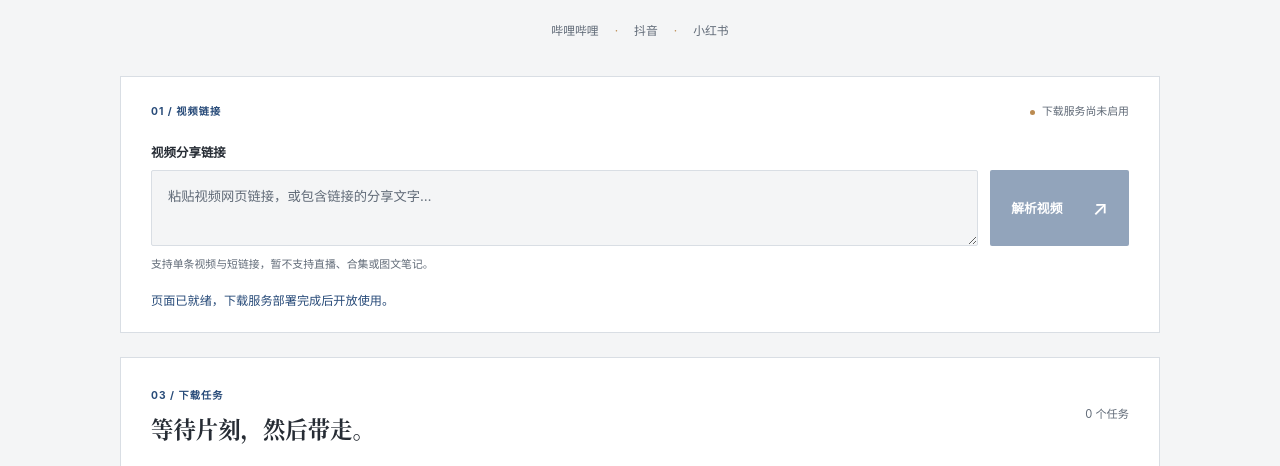
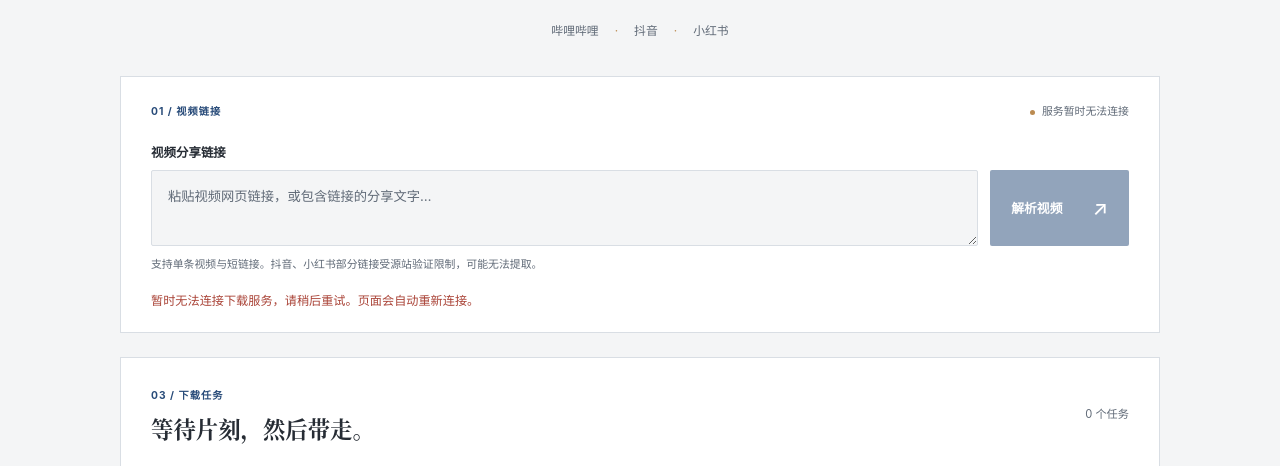
Before and after one commit to STRAY-FLZ/stray-articles, a plain HTML site: page tools/video/index.html in a window 1280 px wide. Shown: the part 333-799 px from the top of the page. Drawn offline with Linux system fonts and the light colour scheme; no server answers.

Commit message:
Enable Render video downloader and explain free service startup

```diff
--- a/tools/video/config.js
+++ b/tools/video/config.js
@@ -1,3 +1,3 @@
-// Deploy the backend first, then set its HTTPS base URL (without /v1).
+// Public Render service base URL, without /v1.
 // This file is public. Never put API secrets or platform cookies here.
-window.STRAY_VIDEO_CONFIG = Object.freeze({ apiBase: "" });
+window.STRAY_VIDEO_CONFIG = Object.freeze({ apiBase: "https://stray-video-api.onrender.com" });
--- a/tools/video/index.html
+++ b/tools/video/index.html
@@ -10,8 +10,8 @@
   <script src="../../theme.js"></script>
   <link rel="stylesheet" href="../../site.css?v=20261004-directory-animation">
   <link rel="stylesheet" href="video.css?v=20261006">
-  <script src="config.js?v=20261006"></script>
-  <script type="module" src="video.js?v=20261006"></script>
+  <script src="config.js?v=20261006-render"></script>
+  <script type="module" src="video.js?v=20261006-render"></script>
 </head>
 <body>
   <a class="skip-link" href="#main">跳到正文</a>
@@ -48,7 +48,7 @@
           <textarea id="video-link" name="url" rows="2" maxlength="4096" placeholder="粘贴视频网页链接，或包含链接的分享文字…" aria-describedby="link-hint feedback" required></textarea>
           <button id="analyze-button" class="primary-button" type="submit">解析视频 <span aria-hidden="true">↗</span></button>
         </div>
-        <p id="link-hint" class="field-hint">支持单条视频与短链接，暂不支持直播、合集或图文笔记。</p>
+        <p id="link-hint" class="field-hint">支持单条视频与短链接。抖音、小红书部分链接受源站验证限制，可能无法提取。</p>
       </form>
       <p id="feedback" class="feedback" role="status" aria-live="polite"></p>
       <noscript><p class="feedback is-error">请开启浏览器的 JavaScript 后使用此工具。</p></noscript>
@@ -79,6 +79,7 @@
     </section>
     <section class="usage-notes" aria-label="使用说明">
       <details><summary>关于清晰度与音轨 <span aria-hidden="true">＋</span></summary><p>这里只提供源视频当前可取得的档位。部分视频只有一个清晰度，或需要在源站登录后才能观看。原始音轨直接保留已有音质；转换 MP3 不会提升音质。音画分离会输出两个文件，无声视频需要配合音频播放。</p></details>
+      <p>当前为免费试用。首次连接或休眠后，启动可能需要约一分钟；结果请及时保存，服务重启后可能提前失效。</p>
       <p>请用于你拥有或已获许可的视频。链接会发送至下载服务处理，工具不提供付费内容解锁。</p>
     </section>
     <footer class="video-footer"><span>Stray's Blog</span><span>留住画面，也留住声音。</span><a href="../index.html">回到工具 ↑</a></footer>
--- a/tools/video/video.js
+++ b/tools/video/video.js
@@ -9,6 +9,7 @@ let online = false;
 let pollTimer;
 let pollActive = false;
 let healthTimer;
+let healthActive = false;
 let apiBase = "";
 let storageAvailable = true;
 let session;
@@ -154,16 +155,33 @@ $("download-form").addEventListener("submit", async (event) => {
   finally { busy = false; controls(); }
 });
 async function checkService() {
+  if (healthActive) return;
   clearTimeout(healthTimer);
   if (!apiBase) { $("service-state").textContent = "下载服务尚未启用"; feedback("页面已就绪，下载服务部署完成后开放使用。"); controls(); return; }
+  const waiting = !online;
+  if (waiting) {
+    $("service-state").textContent = "正在连接服务";
+    $("service-state").dataset.ready = "false";
+    if (!busy) feedback("正在连接下载服务。休眠后启动可能需要约一分钟，请稍候…", "busy");
+  }
+  healthActive = true;
   try {
-    const health = await request("/v1/health");
+    const health = await request("/v1/health", { timeout: 65000 });
     online = health.status === "ready";
     $("service-state").textContent = online ? "服务已连接" : "服务正在维护";
     $("service-state").dataset.ready = String(online);
     if (!online) feedback("下载服务正在维护，请稍后重试。", "error");
-    else { $("retention-note").textContent = `结果暂存 ${health.retention_minutes} 分钟`; poll(); }
-  } catch (e) { online = false; $("service-state").textContent = "服务暂时无法连接"; feedback(e.message, "error"); }
+    else {
+      $("retention-note").textContent = `${Number.isFinite(health.max_bytes) ? `单文件最多 ${bytes(health.max_bytes)} · ` : ""}结果暂存 ${health.retention_minutes} 分钟`;
+      if (waiting && !busy) feedback("服务已连接，可以解析视频或继续查看任务。");
+      poll();
+    }
+  } catch (e) {
+    online = false;
+    $("service-state").textContent = "服务暂时无法连接";
+    $("service-state").dataset.ready = "false";
+    if (!busy) feedback(`${e.message}页面会自动重新连接。`, "error");
+  } finally { healthActive = false; }
   controls();
   healthTimer = setTimeout(checkService, online ? 120000 : 30000);
 }
```
Also changed, not shown: tools/index.html (+2 -2 lines), README.md, services/video-downloader/README.md.
